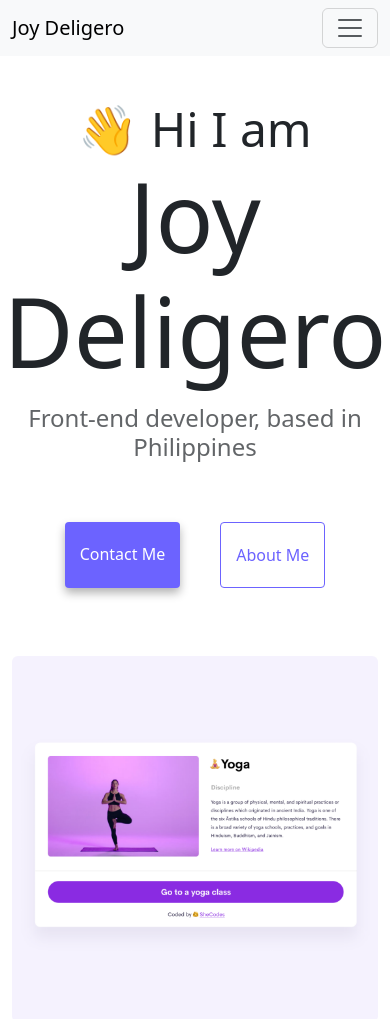
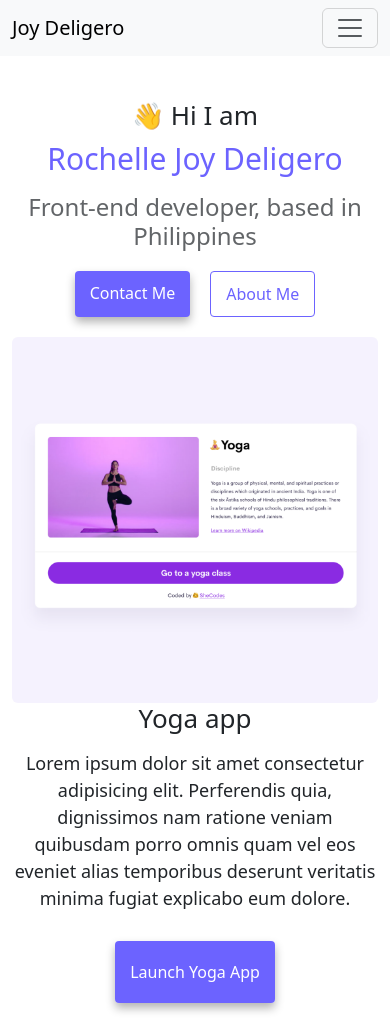
Before and after one commit to rjoy-deligero/joy-deligero-portfolio, a plain HTML site: page index.html in a window 390 px wide. Shown: the top 1019 px of the page. Drawn offline with nearby package versions, Linux system fonts and the light colour scheme.

Commit message:
added media queries

```diff
--- a/index.html
+++ b/index.html
@@ -51,9 +51,9 @@
       </div>
     </nav>
     <h2>👋 Hi I am</h2>
-    <h1>Joy Deligero</h1>
+    <h1>Rochelle Joy Deligero</h1>
     <h3 class="mt-3">Front-end developer, based in Philippines</h3>
-    <div class="navigation-links mb-5">
+    <div class="navigation-links">
       <a href="about.html#contact" class="contact-link">Contact me</a>
       <a href="about.html" class="about-link">About me</a>
     </div>
@@ -70,7 +70,7 @@
             eos eveniet alias temporibus deserunt veritatis minima fugiat
             explicabo eum dolore.
           </p>
-          <div class="mt-5">
+          <div class="yoga mt-5">
             <a href="#" class="primary-link">Launch Yoga App</a>
           </div>
         </div>
@@ -84,7 +84,7 @@
             eos eveniet alias temporibus deserunt veritatis minima fugiat
             explicabo eum dolore.
           </p>
-          <div class="mb-5 mt-5">
+          <div class="weather mb-5 mt-5">
             <a href="#" class="primary-link">Launch Weather App</a>
           </div>
         </div>
@@ -104,7 +104,7 @@
             eos eveniet alias temporibus deserunt veritatis minima fugiat
             explicabo eum dolore.
           </p>
-          <div class="mt-5">
+          <div class="yogurt mt-5 mb-5">
             <a href="#" class="primary-link">Launch Yogurt App</a>
           </div>
         </div>
--- a/style.css
+++ b/style.css
@@ -38,6 +38,7 @@ p {
 .navigation-links {
   display: flex;
   margin-top: 40px;
+  margin-bottom: 40px;
   justify-content: center;
 }
 
@@ -95,7 +96,6 @@ p {
   box-shadow: var(--box-shadow);
   color: white;
 }
-
 .secondary-link {
   border-radius: 4px;
   padding: 20px 15px;
@@ -104,3 +104,34 @@ p {
   color: var(--primary-color);
   border: 1px solid var(--primary-color);
 }
+
+@media (max-width: 800px) {
+  h1 {
+    font-size: 30px;
+    margin-top: 10px;
+    color: #6c63ff;
+  }
+  h2 {
+    font-size: 26px;
+  }
+  h3 {
+    font-size: 24px;
+  }
+
+  .navigation-links {
+    margin-top: 10px;
+    margin-bottom: 10px;
+  }
+
+  .navigation-links a {
+    margin: 10px;
+    border-radius: 4px;
+    padding: 10px 15px;
+  }
+
+  .yoga,
+  .yogurt,
+  .weather {
+    text-align: center;
+  }
+}
```
